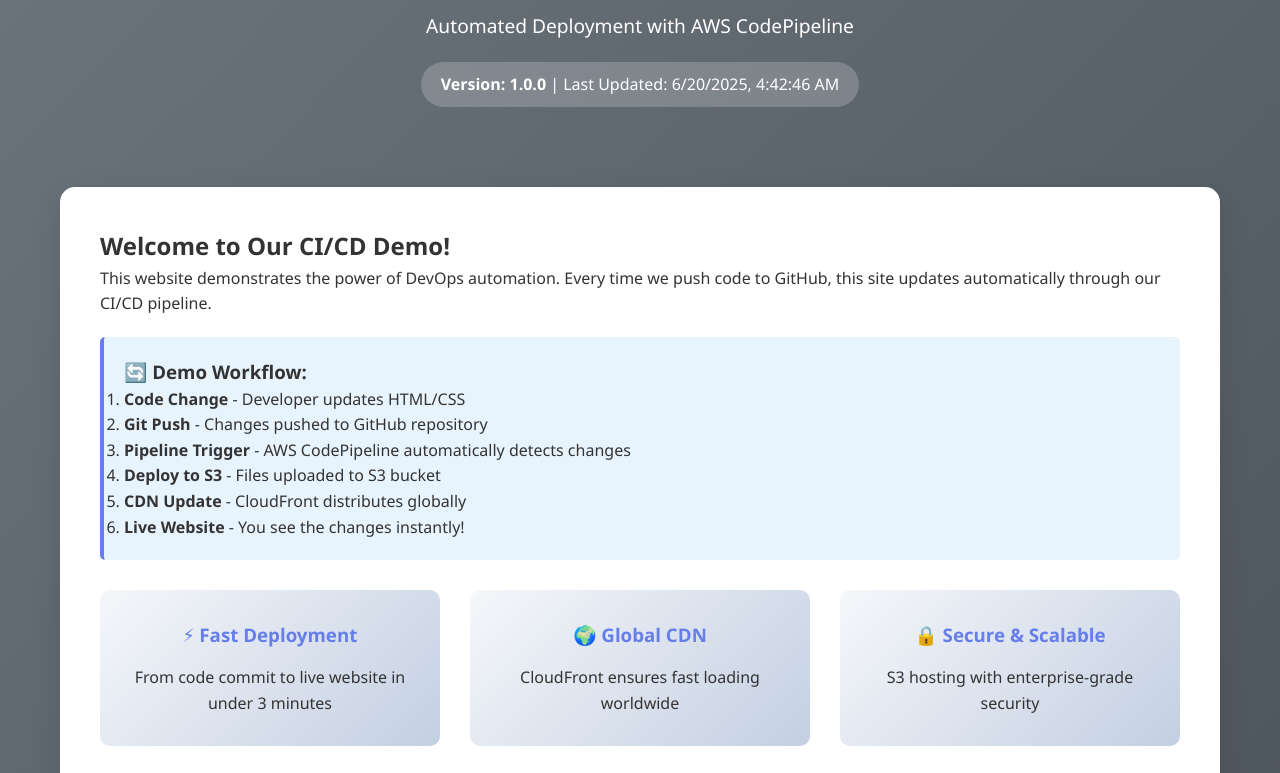
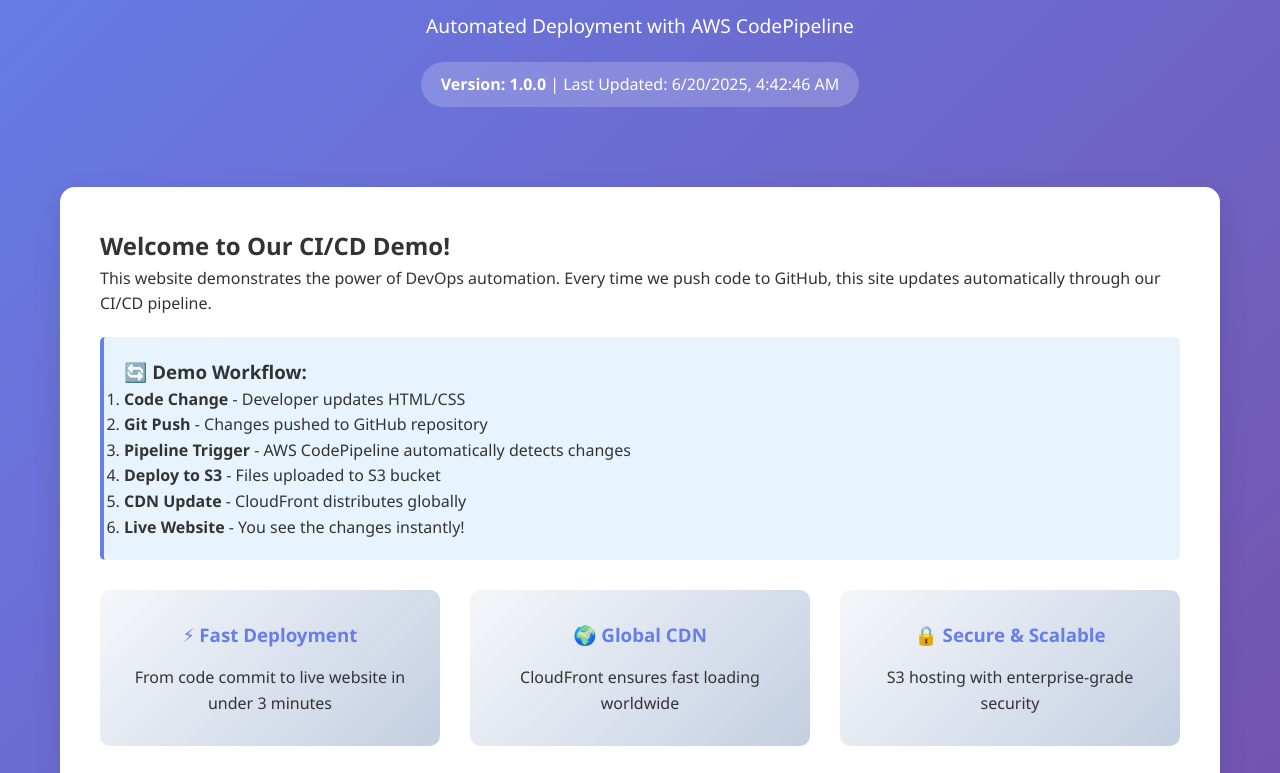
Before and after one commit to abrahamfsantoso/devops-skolatalk, a plain HTML site: page index.html in a window 1280 px wide. Shown: the part 156-929 px from the top of the page. Drawn offline with Linux system fonts and the light colour scheme.

Commit message:
3rd commit

```diff
--- a/index.html
+++ b/index.html
@@ -15,8 +15,8 @@
             font-family: 'Segoe UI', Tahoma, Geneva, Verdana, sans-serif;
             line-height: 1.6;
             color: #333;
-            /* background: linear-gradient(135deg, #667eea 0%, #764ba2 100%);*/
-            background: linear-gradient(135deg, #6c757d 0%, #495057 100%);
+            background: linear-gradient(135deg, #667eea 0%, #764ba2 100%);
+            /* background: linear-gradient(135deg, #6c757d 0%, #495057 100%);*/
             min-height: 100vh;
         }
 
```
